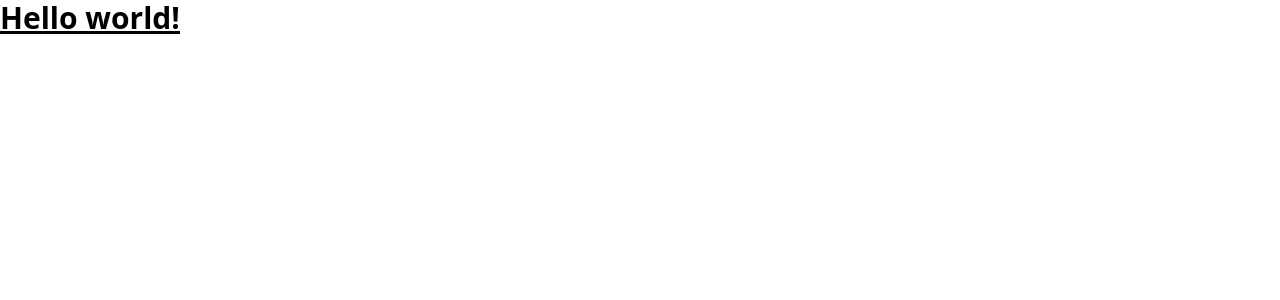
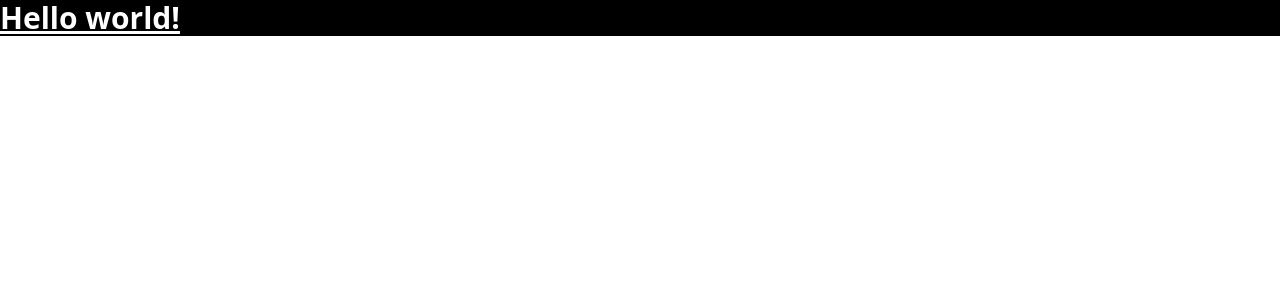
Before and after one commit to wilderif/React_API_Practice, a React (Vite) app: page / in a window 1280 px wide. Shown: the top 300 px of the page. Built offline with nearby package versions, Linux system fonts and the light colour scheme.

Commit message:
feat: Add darkMode feature on tailwind config and test dark mode

```diff
--- a/src/App.jsx
+++ b/src/App.jsx
@@ -1,13 +1,17 @@
 import { useState } from "react";
-import reactLogo from "./assets/react.svg";
-import viteLogo from "/vite.svg";
 import "./App.css";
 
 function App() {
   const [count, setCount] = useState(0);
   return (
     <>
-      <h1 className="text-3xl font-bold underline">Hello world!</h1>
+      <div className="dark">
+        <div className="bg-white dark:bg-black">
+          <h1 className="text-3xl font-bold underline dark:text-white">
+            Hello world!
+          </h1>
+        </div>
+      </div>
     </>
   );
 }
--- a/tailwind.config.js
+++ b/tailwind.config.js
@@ -1,6 +1,7 @@
 /** @type {import('tailwindcss').Config} */
 export default {
   content: ["./index.html", "./src/**/*.{js,ts,jsx,tsx}"],
+  darkMode: "selector",
   theme: {
     extend: {},
   },
```
